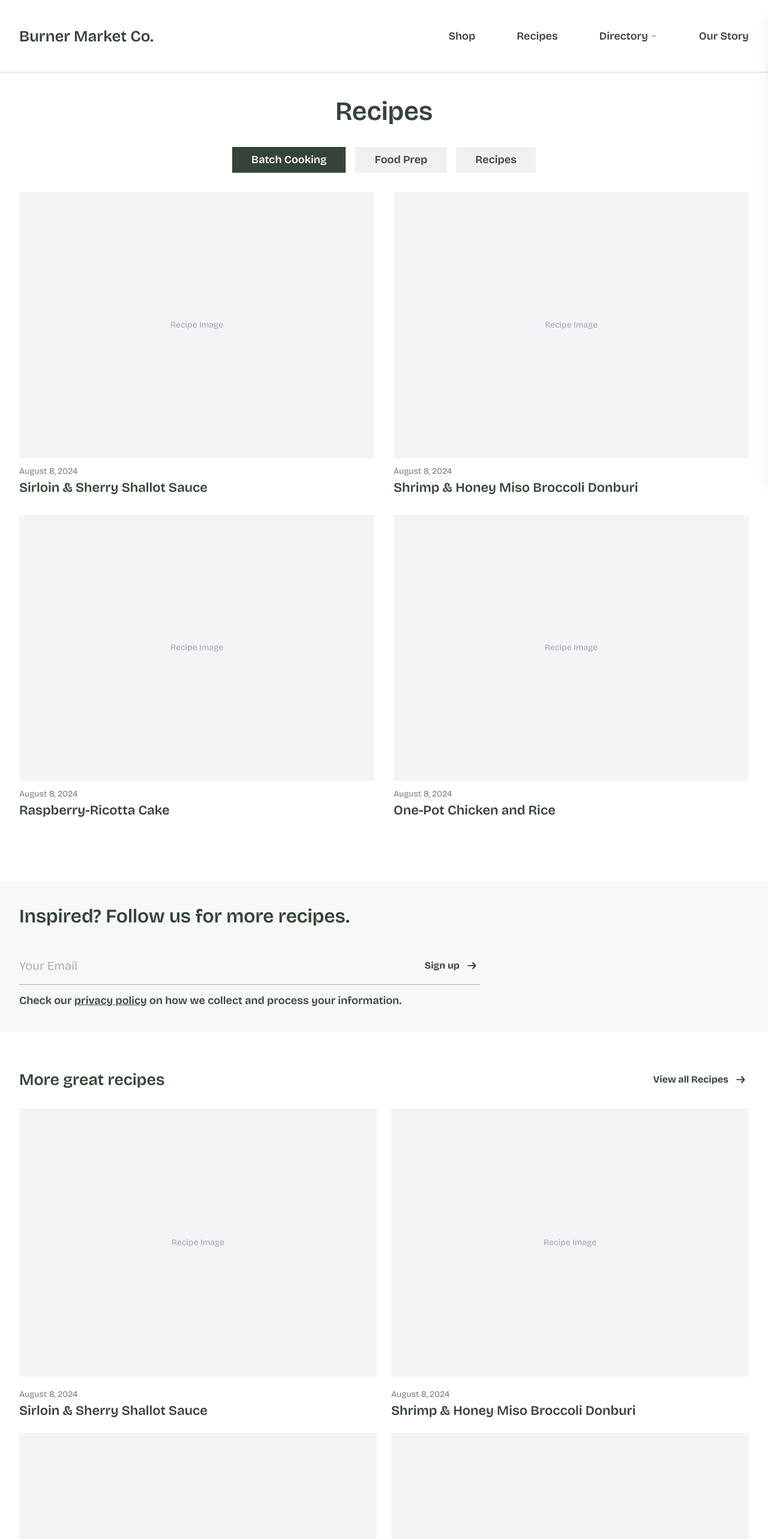
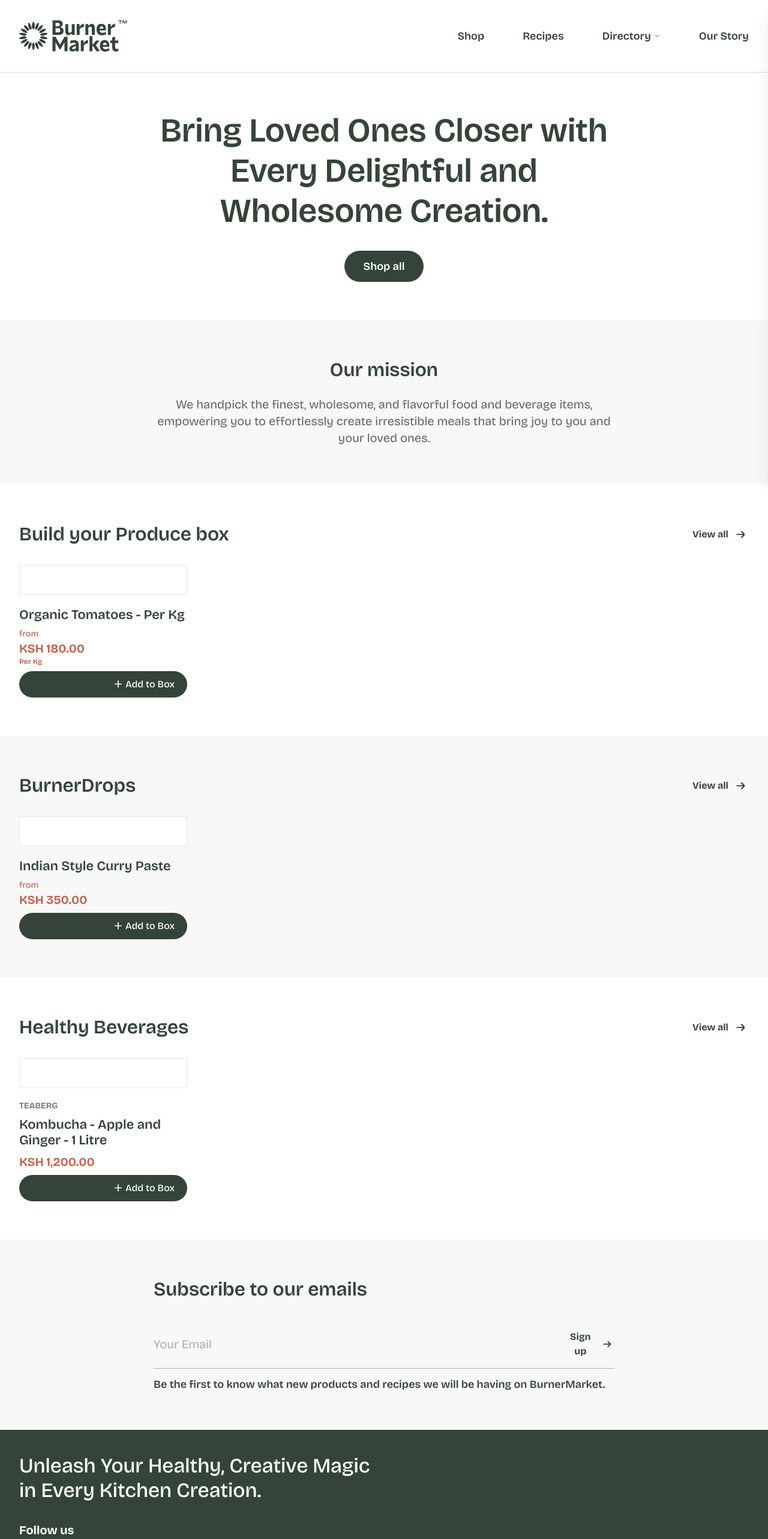
Before and after one commit to digitallegionke/burnermarket-v4, a Next.js app: page / in a window 1280 px wide. Shown: the top 2566 px of the page at 60% size. Built offline with nearby package versions, Linux system fonts and the light colour scheme; grey boxes are pictures that could not be loaded.

Commit message:
feat: Update homepage design and improve Airtable integration - Add new homepage sections, enhance Airtable client with better error handling, update recipes page, add product images

```diff
--- a/src/app/page.tsx
+++ b/src/app/page.tsx
@@ -1,6 +1,7 @@
 import React from 'react';
 import Link from 'next/link';
 import Image from 'next/image';
+import AddToBoxButton from '@/components/AddToBoxButton';
 
 const recipes = [
   {
@@ -29,53 +30,185 @@ export default function Home() {
   return (
     <div className="pt-[120px]">
       {/* Hero Section */}
-      <section className="container py-10">
-        <h1 className="text-center mb-8">Recipes</h1>
+      <section className="container py-16">
+        <div className="max-w-3xl mx-auto text-center">
+          <h1 className="text-[44px] md:text-[56px] font-semibold leading-[1.2] mb-8">
+            Bring Loved Ones Closer with Every Delightful and Wholesome Creation.
+          </h1>
+          <Link
+            href="/shop"
+            className="inline-block bg-[rgb(53,68,57)] text-white px-8 py-3 rounded-full text-lg font-semibold hover:bg-[rgb(53,68,57)]/90 transition-colors"
+          >
+            Shop all
+          </Link>
+        </div>
+      </section>
 
-        {/* Tabs */}
-        <div className="flex justify-center gap-4 mb-8">
-          <button className="bg-[rgb(53,68,57)] text-white nav-link px-8 py-2">
-            Batch Cooking
-          </button>
-          <button className="bg-[rgb(53,68,57)]/[0.08] nav-link px-8 py-2">
-            Food Prep
-          </button>
-          <button className="bg-[rgb(53,68,57)]/[0.08] nav-link px-8 py-2">
-            Recipes
-          </button>
+      {/* Mission Section */}
+      <section className="container py-16 bg-[rgb(248,248,248)]">
+        <div className="max-w-3xl mx-auto text-center">
+          <h2 className="text-[32px] font-semibold mb-6">Our mission</h2>
+          <p className="text-xl text-[rgb(53,68,57)]/80">
+            We handpick the finest, wholesome, and flavorful food and beverage items,
+            empowering you to effortlessly create irresistible meals that bring joy to
+            you and your loved ones.
+          </p>
+        </div>
+      </section>
+
+      {/* Build your Produce box Section */}
+      <section className="container py-16">
+        <div className="flex justify-between items-center mb-8">
+          <h2 className="text-[32px] font-semibold">Build your Produce box</h2>
+          <Link
+            href="/shop"
+            className="flex items-center gap-2 font-bold hover:text-[rgb(53,68,57)]/70 transition-colors"
+          >
+            View all
+            <svg width="26" height="26" viewBox="0 0 26 26" fill="none">
+              <path d="M5.417 14.083h10.834l-3.568 3.568 1.532 1.532 4.65-4.65a2 2 0 000-2.828l-4.65-4.65-1.532 1.531 3.568 3.568H5.417v2.167z" fill="currentColor"/>
+            </svg>
+          </Link>
         </div>
 
-        {/* Recipe Grid */}
-        <div className="grid grid-cols-1 md:grid-cols-2 gap-8">
-          {recipes.map((recipe, index) => (
-            <Link
-              key={index}
-              href="/recipes/[slug]"
-              as={`/recipes/${recipe.title.toLowerCase().replace(/\s+/g, '-')}`}
-              className="flex flex-col gap-3"
-            >
-              <div className="aspect-[4/3] relative bg-gray-100 flex items-center justify-center">
-                <div className="text-gray-400 text-sm">Recipe Image</div>
+        <div className="grid grid-cols-1 sm:grid-cols-2 lg:grid-cols-4 gap-8">
+          {/* Example Product Card */}
+          <div className="flex flex-col gap-5">
+            <div className="aspect-square relative bg-white border border-[#e7e7e7] p-6">
+              <div className="relative w-full h-full">
+                <Image
+                  src="/images/products/tomatoes.jpg"
+                  alt="Organic Tomatoes"
+                  fill
+                  className="object-contain"
+                />
               </div>
-              <div className="flex flex-col gap-1">
-                <span className="text-sm text-[rgb(53,68,57)]/70">{recipe.date}</span>
-                <h3 className="text-[22px] font-semibold">{recipe.title}</h3>
+            </div>
+            <div className="flex flex-col gap-2">
+              <h3 className="text-[22px] font-semibold">Organic Tomatoes - Per Kg</h3>
+              <div className="flex flex-col">
+                <span className="text-sm text-[#c06654] font-medium">from</span>
+                <span className="text-xl font-bold text-[#c06654]">KSH 180.00</span>
+                <span className="text-xs font-bold text-[#c06654]">Per Kg</span>
               </div>
-            </Link>
-          ))}
+              <AddToBoxButton
+                product={{
+                  id: '1',
+                  title: 'Organic Tomatoes - Per Kg',
+                  price: { amount: '180.00', currencyCode: 'KES' }
+                }}
+              />
+            </div>
+          </div>
+        </div>
+      </section>
+
+      {/* BurnerDrops Section */}
+      <section className="container py-16 bg-[rgb(248,248,248)]">
+        <div className="flex justify-between items-center mb-8">
+          <h2 className="text-[32px] font-semibold">BurnerDrops</h2>
+          <Link
+            href="/shop"
+            className="flex items-center gap-2 font-bold hover:text-[rgb(53,68,57)]/70 transition-colors"
+          >
+            View all
+            <svg width="26" height="26" viewBox="0 0 26 26" fill="none">
+              <path d="M5.417 14.083h10.834l-3.568 3.568 1.532 1.532 4.65-4.65a2 2 0 000-2.828l-4.65-4.65-1.532 1.531 3.568 3.568H5.417v2.167z" fill="currentColor"/>
+            </svg>
+          </Link>
+        </div>
+
+        <div className="grid grid-cols-1 sm:grid-cols-2 lg:grid-cols-4 gap-8">
+          {/* Example Product Card */}
+          <div className="flex flex-col gap-5">
+            <div className="aspect-square relative bg-white border border-[#e7e7e7] p-6">
+              <div className="relative w-full h-full">
+                <Image
+                  src="/images/products/curry-paste.jpg"
+                  alt="Indian Style Curry Paste"
+                  fill
+                  className="object-contain"
+                />
+              </div>
+            </div>
+            <div className="flex flex-col gap-2">
+              <h3 className="text-[22px] font-semibold">Indian Style Curry Paste</h3>
+              <div className="flex flex-col">
+                <span className="text-sm text-[#c06654] font-medium">from</span>
+                <span className="text-xl font-bold text-[#c06654]">KSH 350.00</span>
+              </div>
+              <AddToBoxButton
+                product={{
+                  id: '2',
+                  title: 'Indian Style Curry Paste',
+                  price: { amount: '350.00', currencyCode: 'KES' }
+                }}
+              />
+            </div>
+          </div>
+        </div>
+      </section>
+
+      {/* Healthy Beverages Section */}
+      <section className="container py-16">
+        <div className="flex justify-between items-center mb-8">
+          <h2 className="text-[32px] font-semibold">Healthy Beverages</h2>
+          <Link
+            href="/shop"
+            className="flex items-center gap-2 font-bold hover:text-[rgb(53,68,57)]/70 transition-colors"
+          >
+            View all
+            <svg width="26" height="26" viewBox="0 0 26 26" fill="none">
+              <path d="M5.417 14.083h10.834l-3.568 3.568 1.532 1.532 4.65-4.65a2 2 0 000-2.828l-4.65-4.65-1.532 1.531 3.568 3.568H5.417v2.167z" fill="currentColor"/>
+            </svg>
+          </Link>
+        </div>
+
+        <div className="grid grid-cols-1 sm:grid-cols-2 lg:grid-cols-4 gap-8">
+          {/* Example Product Card */}
+          <div className="flex flex-col gap-5">
+            <div className="aspect-square relative bg-white border border-[#e7e7e7] p-6">
+              <div className="relative w-full h-full">
+                <Image
+                  src="/images/products/kombucha.jpg"
+                  alt="Kombucha - Apple and Ginger"
+                  fill
+                  className="object-contain"
+                />
+              </div>
+            </div>
+            <div className="flex flex-col gap-2">
+              <span className="text-sm font-bold uppercase text-[rgb(53,68,57)]/70">Teaberg</span>
+              <h3 className="text-[22px] font-semibold">Kombucha - Apple and Ginger - 1 Litre</h3>
+              <div className="flex flex-col">
+                <span className="text-xl font-bold text-[#c06654]">KSH 1,200.00</span>
+              </div>
+              <AddToBoxButton
+                product={{
+                  id: '3',
+                  title: 'Kombucha - Apple and Ginger - 1 Litre',
+                  price: { amount: '1200.00', currencyCode: 'KES' }
+                }}
+              />
+            </div>
+          </div>
         </div>
       </section>
 
       {/* Newsletter Section */}
-      <section className="bg-[rgb(248,248,248)] py-10 mt-16">
-        <div className="container">
+      <section className="container py-16 bg-[rgb(248,248,248)]">
+        <div className="max-w-3xl mx-auto">
           <h2 className="text-[32px] font-semibold mb-8">
-            Inspired? Follow us for more recipes.
+            Subscribe to our emails
           </h2>
 
-          <div className="flex flex-col gap-4 max-w-3xl">
+          <div className="flex flex-col gap-4">
             <div className="flex justify-between items-center border-b border-[rgb(53,68,57)]/40 py-4">
-              <span className="text-[20px] opacity-40">Your Email</span>
+              <input
+                type="email"
+                placeholder="Your Email"
+                className="bg-transparent w-full text-[20px] placeholder:text-[rgb(53,68,57)]/40 focus:outline-none"
+              />
               <button className="flex items-center gap-2 font-bold">
                 Sign up
                 <svg width="26" height="26" viewBox="0 0 26 26" fill="none">
@@ -84,41 +217,9 @@ export default function Home() {
               </button>
             </div>
             <p className="text-[18px] font-semibold">
-              Check our <Link href="/privacy" className="underline">privacy policy</Link> on how we collect and process your information.
+              Be the first to know what new products and recipes we will be having on BurnerMarket.
             </p>
           </div>
-        </div>
-      </section>
-
-      {/* More Recipes Section */}
-      <section className="container py-16">
-        <div className="flex justify-between items-center mb-8">
-          <h2 className="text-[27px] font-semibold">More great recipes</h2>
-          <button className="flex items-center gap-2 font-bold">
-            View all Recipes
-            <svg width="26" height="26" viewBox="0 0 26 26" fill="none">
-              <path d="M5.417 14.083h10.834l-3.568 3.568 1.532 1.532 4.65-4.65a2 2 0 000-2.828l-4.65-4.65-1.532 1.531 3.568 3.568H5.417v2.167z" fill="currentColor"/>
-            </svg>
-          </button>
-        </div>
-
-        <div className="grid grid-cols-1 md:grid-cols-2 gap-6">
-          {recipes.map((recipe, index) => (
-            <Link
-              key={`more-${index}`}
-              href="/recipes/[slug]"
-              as={`/recipes/${recipe.title.toLowerCase().replace(/\s+/g, '-')}`}
-              className="flex flex-col gap-5"
-            >
-              <div className="aspect-[4/3] relative bg-gray-100 flex items-center justify-center">
-                <div className="text-gray-400 text-sm">Recipe Image</div>
-              </div>
-              <div className="flex flex-col gap-1">
-                <span className="text-sm text-[rgb(53,68,57)]/70">{recipe.date}</span>
-                <h3 className="text-[22px] font-semibold">{recipe.title}</h3>
-              </div>
-            </Link>
-          ))}
         </div>
       </section>
     </div>
--- a/src/components/Navbar.tsx
+++ b/src/components/Navbar.tsx
@@ -2,6 +2,7 @@
 
 import React, { useState } from 'react';
 import Link from 'next/link';
+import Image from 'next/image';
 
 const Navbar = () => {
   const [isDirectoryOpen, setIsDirectoryOpen] = useState(false);
@@ -9,13 +10,21 @@ const Navbar = () => {
   return (
     <nav className="fixed top-0 w-full bg-white z-50 border-b border-[rgb(53,68,57)]/20">
       <div className="container h-[120px] flex justify-between items-center">
-        <div className="flex-1 flex items-center justify-center sm:justify-start">
-          <Link href="/" className="text-[26px] font-semibold">
-            Burner Market Co.
+        {/* Logo */}
+        <Link href="/" className="flex-shrink-0">
+          <div className="relative w-[180px] h-[60px]">
+            <Image
+              src="/images/BM logo.svg"
+              alt="Burner Market"
+              fill
+              className="object-contain"
+              priority
+            />
+          </div>
         </Link>
-        </div>
 
-        <div className="hidden sm:flex gap-[69px]">
+        {/* Desktop Navigation */}
+        <div className="hidden lg:flex items-center gap-16">
           <Link href="/shop" className="nav-link">Shop</Link>
           <Link href="/recipes" className="nav-link">Recipes</Link>
           <div className="relative">
@@ -55,8 +64,8 @@ const Navbar = () => {
           <Link href="/our-story" className="nav-link">Our Story</Link>
         </div>
 
-        <div className="sm:hidden">
-          <button className="p-2">
+        {/* Mobile Menu Button */}
+        <button className="lg:hidden p-2">
           <span className="sr-only">Open menu</span>
           <svg className="h-6 w-6" fill="none" viewBox="0 0 24 24" stroke="currentColor">
             <path
@@ -68,7 +77,6 @@ const Navbar = () => {
           </svg>
         </button>
       </div>
-      </div>
     </nav>
   );
 };
```
Also changed, not shown: src/app/recipes/page.tsx (+59 -2 lines), src/lib/airtable.ts (+93 -47 lines), public/images/BM logo.svg (added). Lines whose indentation alone changed are shown as unchanged.
